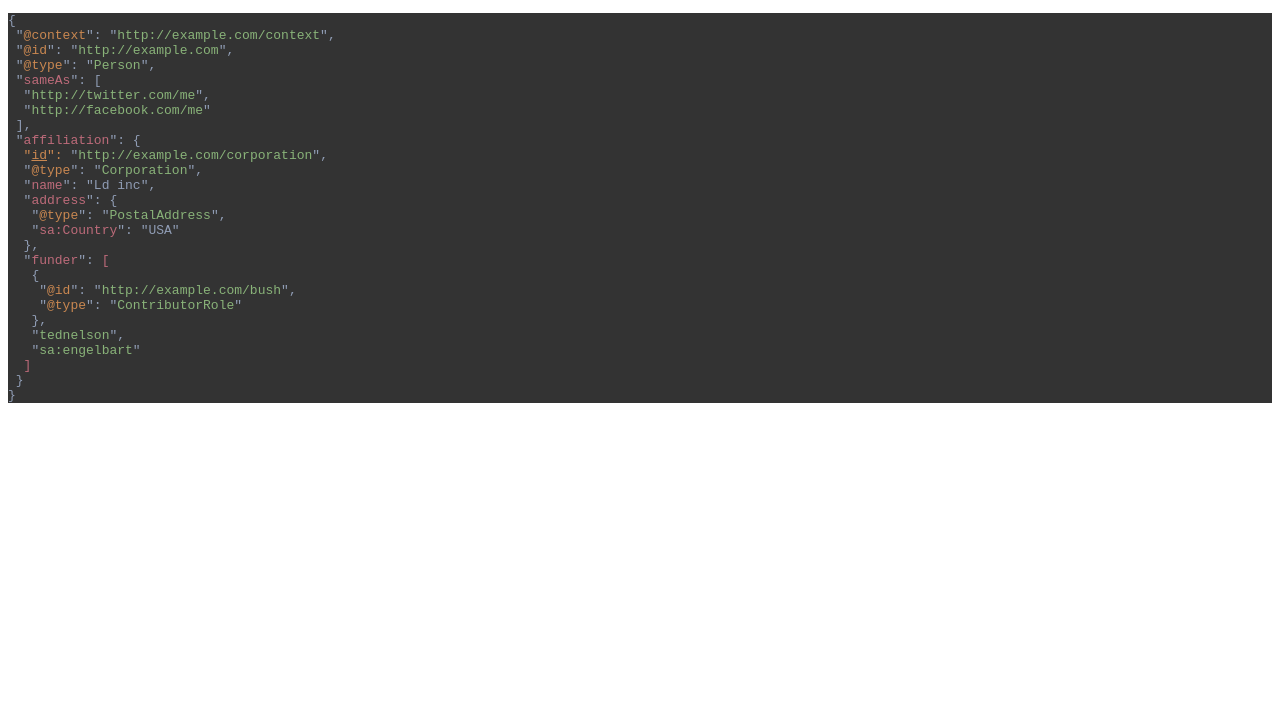
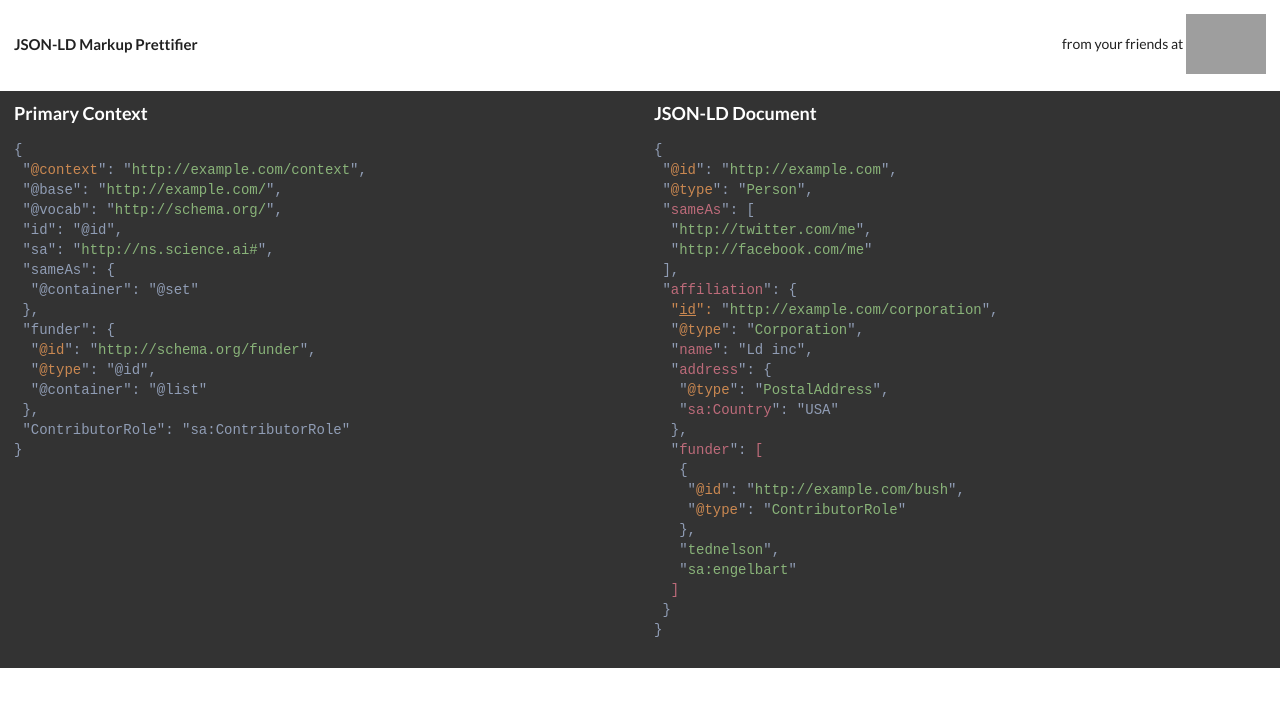
Before and after one commit to science-periodicals/jsonld-markup, a website: page index.html in a window 1280 px wide. Drawn offline with nearby package versions, Linux system fonts and the light colour scheme; grey boxes are pictures that could not be loaded.

Commit message:
Pretty it up with Semantic-UI; display @context

```diff
--- a/index.html
+++ b/index.html
@@ -3,14 +3,56 @@
   <head>
     <meta charset="utf-8">
     <meta name="viewport" content="width=device-width, initial-scale=1">
+    <link rel="stylesheet" type="text/css" href="https://cdnjs.cloudflare.com/ajax/libs/semantic-ui/2.1.8/semantic.min.css">
     <link rel="stylesheet" type="text/css" href="jsonld-markup.css">
+    <style>
+    body { padding: 1em; }
+    .logo { margin-bottom: 3px; }
+    .code.column { background-color: rgb(51,51,51); color: white }
+    </style>
     <title>jsonld-markup example</title>
   </head>
   <body>
 
-    <pre><code>
+    <div class="ui middle aligned two column grid">
+      <div class="column">
+        <h4 class="ui header">
+          JSON-LD Markup Prettifier
+        </h4>
+      </div>
+      <div class="right aligned column">
+        from your friends at
+        <a href="http://science.ai/" target="_blank">
+        <img class="ui tiny inline image logo" src="http://science.ai/images/scienceai_logo_v1.1.1_logo.svg" alt="science.ai logo">
+        </a>
+      </div>
+    </div>
+    <div class="ui two column doubling stackable grid">
+      <div class="code column">
+    <h3 class="ui inverted header">Primary Context</h3>
+    <pre><code id="context">
 {
   "@context": "http://example.com/context",
+  "@base": "http://example.com/",
+  "@vocab": "http://schema.org/",
+  "id": "@id",
+  "sa": "http://ns.science.ai#",
+  "sameAs": {
+    "@container": "@set"
+  },
+  "funder": {
+    "@id": "http://schema.org/funder",
+    "@type": "@id",
+    "@container": "@list"
+  },
+  "ContributorRole": "sa:ContributorRole"
+}
+    </code></pre>
+      </div>
+      <div class="code column">
+    <h3 class="ui inverted header">JSON-LD Document</h3>
+    <pre><code id="code">
+{
   "@id": "http://example.com",
   "@type": "Person",
   "sameAs": [
@@ -36,27 +78,16 @@
   }
 }
     </code></pre>
-
+      </div>
+    </div>
     <script type="text/javascript" src="index.js"></script>
     <script type="text/javascript">
-     var $code = document.querySelector('code');
+     var $context = document.getElementById('context');
+     var $code = document.getElementById('code');
+     var ctx = JSON.parse($context.textContent.trim());
      var data = JSON.parse($code.textContent.trim());
-     $code.innerHTML = jsonldMarkup(data, {
-       "@base": "http://example.com/",
-       "@vocab": "http://schema.org/",
-       "id": "@id",
-       "sa": "http://ns.science.ai#",
-       "name": "http://ontology.com/name",
-       "sameAs": {
-         "@container": "@set"
-       },
-       "funder": {
-         "@id": "http://schema.org/funder",
-         "@type": "@id",
-         "@container": "@list"
-       },
-       "ContributorRole": "sa:ContributorRole"
-     });
+     $context.innerHTML = jsonldMarkup(ctx);
+     $code.innerHTML = jsonldMarkup(data, ctx);
     </script>
   </body>
 </html>
```
